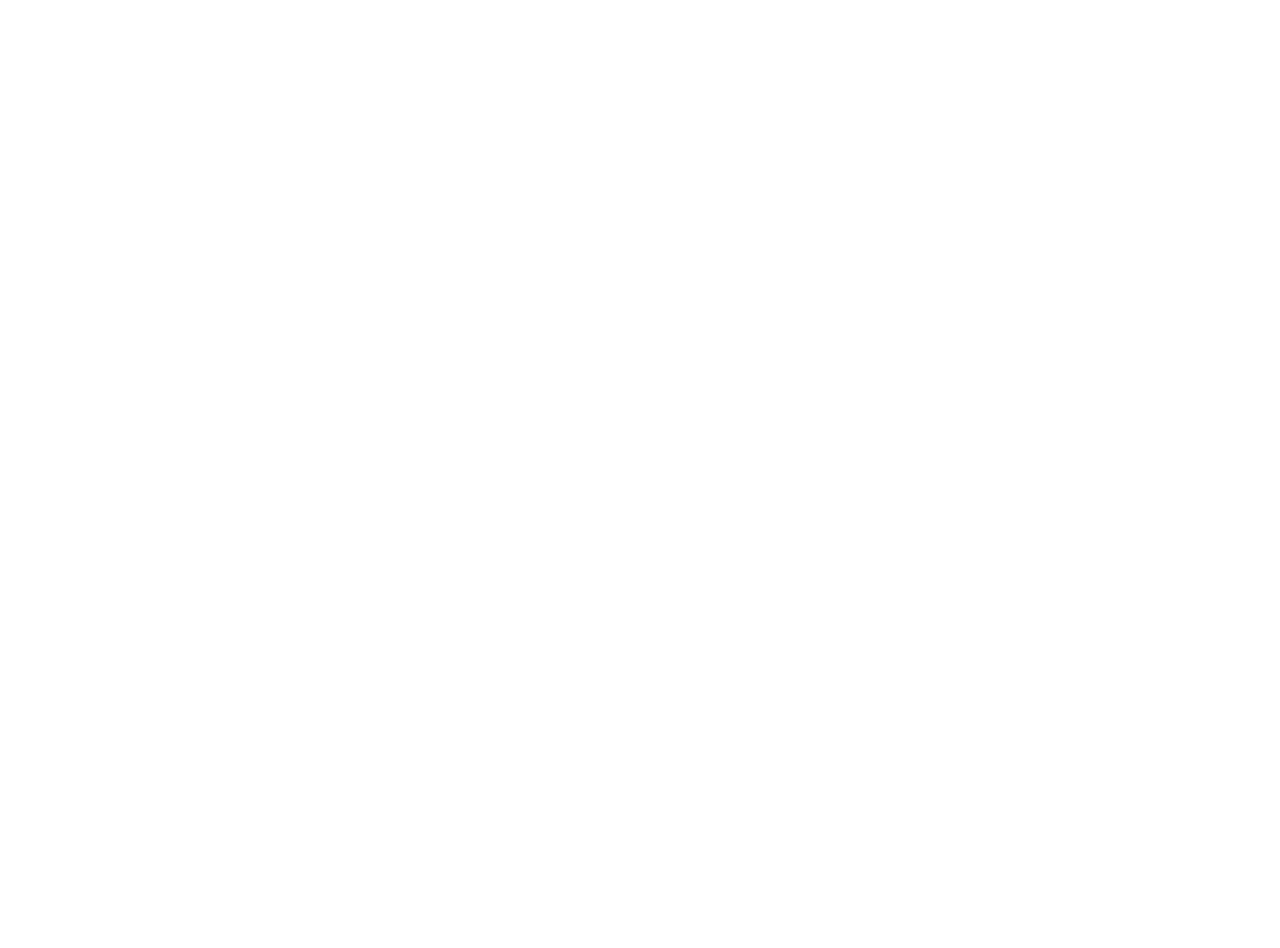
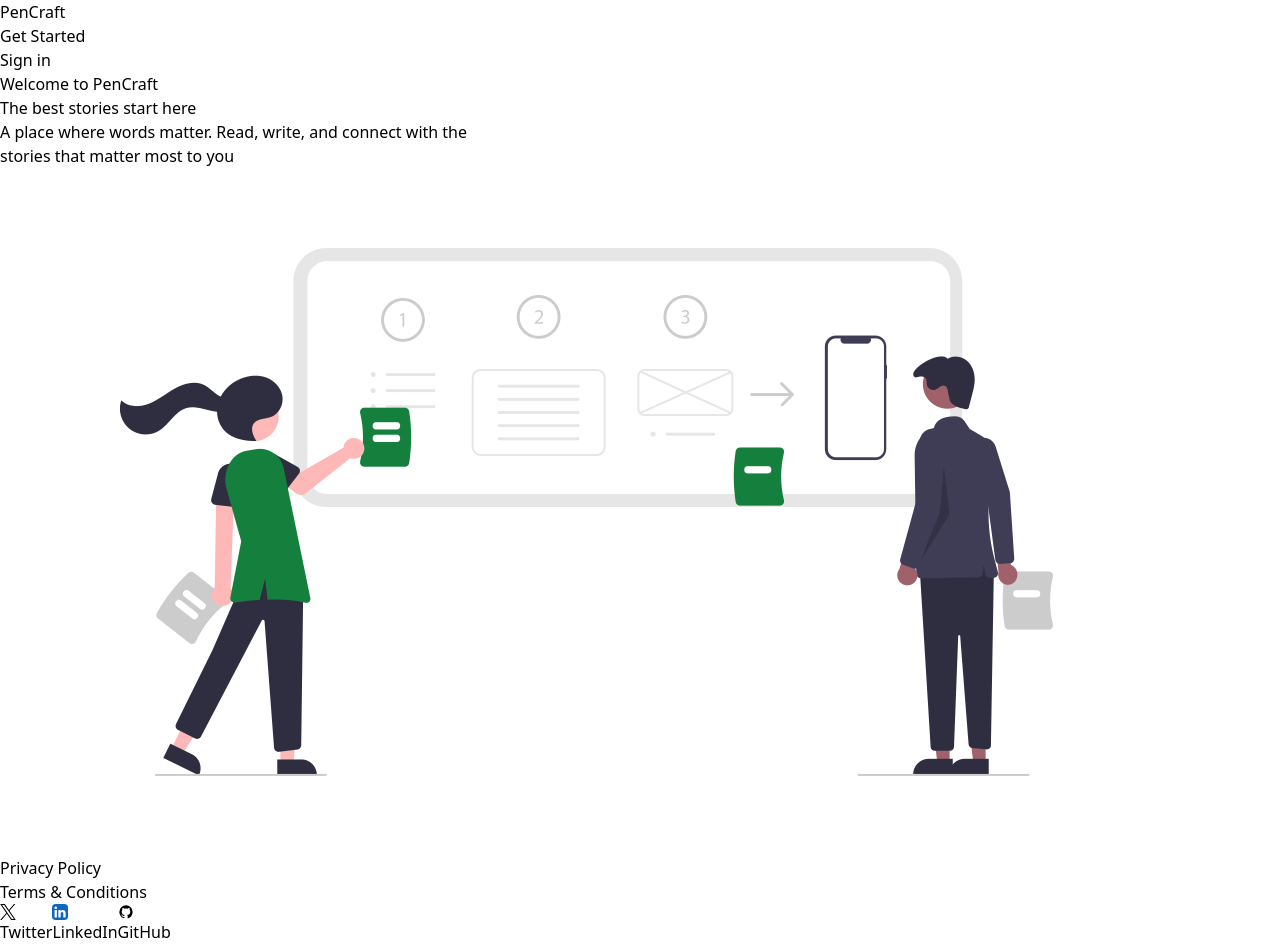
Before and after one commit to abedin-ashraf/PenCraft, a React (Vite) app in the folder frontend/: page / in a window 1280 px wide. Before the commit this address had no page. Shown: the top 948 px of the page. Before the commit the page ends 800 px from the top, so only its background shows below. Built offline with nearby package versions, Linux system fonts and the light colour scheme.

Commit message:
Done with Home

```diff
--- a/frontend/src/App.tsx
+++ b/frontend/src/App.tsx
@@ -5,6 +5,7 @@ import { Blog } from './pages/Blog';
 import { Blogs } from './pages/Blogs';
 import { Publish } from './pages/Publish';
 import { UserProfile } from './pages/UserProfile';
+import { Home } from './pages/Home';
 
 
 
@@ -15,6 +16,7 @@ function App() {
     <>
       <BrowserRouter>
         <Routes>
+          <Route path='/' element={<Home />} />
           <Route path='/signup' element={<Signup />} />
           <Route path='/signin' element={<Signin />} />
           <Route path='/blog/:id' element={<Blog />} />
--- /dev/null
+++ b/frontend/src/components/AppBarforHome.tsx
@@ -0,0 +1,30 @@
+import { Link } from "react-router-dom"
+
+
+
+export const AppbarforHome = () => {
+    return <div className="border-b relative">
+        <div className="flex justify-between items-center px-10 pt-4 pb-1">
+            <div>
+                <Link to={'/'}>
+                    <div className="mr-4 flex flex-col justify-center font-semibold cursor-pointer text-green-700">PenCraft</div>
+                </Link>
+
+
+            </div>
+            <div className="flex">
+                <div>
+                    <Link to={'/signup'}>
+                        <button type="button" className="text-white bg-slate-800 hover:bg-slate-900 focus:outline-none focus:ring-4 focus:ring-green-300 font-medium rounded-lg text-sm px-5 py-2.5 text-center me-2 mb-2">Get Started </button>
+                    </Link>
+                </div>
+                <div>
+                    <Link to={'/signin'}>
+                        <button type="button" className="text-black bg-slate-200 hover:bg-slate-300 focus:outline-none focus:ring-4 focus:ring-green-300 font-medium rounded-lg text-sm px-5 py-2.5 text-center me-2 mb-2">Sign in</button>
+                    </Link>
+                </div>
+            </div>
+
+        </div>
+    </div>
+}
--- a/frontend/src/components/Appbar.tsx
+++ b/frontend/src/components/Appbar.tsx
@@ -3,8 +3,8 @@ import { MenuBar } from "./MenuBar";
 import { Link } from "react-router-dom";
 
 export const Appbar = () => {
-    return <div className="border-b px-16 ">
-        <div className="flex justify-between px-10 pt-4 pb-1">
+    return <div className="border-b relative ">
+        <div className="flex justify-between items-center pt-4 pb-1">
             <div>
                 <Link to={'/blogs'}>
                     <div className="mr-4 flex flex-col justify-center font-semibold cursor-pointer text-green-700">PenCraft</div>
--- a/frontend/src/components/Auth.tsx
+++ b/frontend/src/components/Auth.tsx
@@ -29,37 +29,39 @@ export const Auth = ({ type }: { type: "signup" | "signin" }) => {
 
 
 
-    return <div className="h-screen flex justify-center flex-col">
+    return <div className="h-screen flex justify-center flex-col ">
         <div className="flex justify-center">
-            <div>
-                <div className="px-10">
-                    <div className="text-3xl font-bold">
+            <div className="border rounded p-4">
+                <div className="px-2 text-center">
+                    <div className="text-2xl font-bold">
                         {type === "signup" ? "Create an account" : "Have an account"}
                     </div>
-                    <div className="text-slate-500">
-                        {type === "signup" ? "Already have an account?" : "Don't have an account?"} <Link className="pl-2 underline" to={type === "signup" ? "/signin" : "/signup"}>{type === "signup" ? "Login" : "Sign up"}</Link>
-                    </div>
+                    <div className="text-slate-500 ">Enter your email below to {type === 'signup' ? 'signup' : 'signin'} for account</div>
                 </div>
                 <div className="pt-4">
-                    <LabelledInput visibiliy={type === "signin" ? "hidden" : "block"} label="Name" placeholder="Abedin Ashraf....." onChange={(e) => {
+                    <LabelledInput visibiliy={type === "signin" ? "hidden" : "block"} label="Name" placeholder="Your Name" onChange={(e) => {
                         setPostInputs(c => ({
                             ...c,
                             name: e.target.value
                         }))
                     }} />
-                    <LabelledInput label="Email" placeholder="nurulabedinashraf@gmail.com" onChange={(e) => {
+                    <LabelledInput label="Email" placeholder="Your Email" onChange={(e) => {
                         setPostInputs(c => ({
                             ...c,
                             email: e.target.value
                         }))
                     }} />
-                    <LabelledInput label="Password" placeholder="123456" type={"password"} onChange={(e) => {
+                    <LabelledInput label="Password" placeholder="********" type={"password"} onChange={(e) => {
                         setPostInputs(c => ({
                             ...c,
                             password: e.target.value
                         }))
                     }} />
                     <button onClick={sendRequest} type="button" className=" mt-8 w-full text-white bg-gray-800 hover:bg-gray-900 focus:outline-none focus:ring-4 focus:ring-gray-300 font-medium rounded-lg text-sm px-5 py-2.5 me-2 mb-2 dark:bg-gray-800 dark:hover:bg-gray-700 dark:focus:ring-gray-700 dark:border-gray-700">{type === "signup" ? "Sign up" : "Sign in"}</button>
+
+                    <div className="text-slate-500 text-center ">
+                        {type === "signup" ? "Already have an account?" : "Don't have an account?"} <Link className="pl-2 underline" to={type === "signup" ? "/signin" : "/signup"}>{type === "signup" ? "Sign in" : "Sign up"}</Link>
+                    </div>
                 </div>
             </div>
         </div>
--- a/frontend/src/pages/Home.tsx
+++ b/frontend/src/pages/Home.tsx
@@ -1,7 +1,50 @@
+import { AppbarforHome } from "../components/AppBarforHome"
+import { Link } from "react-router-dom"
 
 
 export const Home = () => {
-    return <div>
-        <img src="../assets/" alt="" />
+    return <div className="">
+        <AppbarforHome />
+        <div className="mt-20">
+            <div className="text-center">
+                <button className="rounded bg-slate-100 px-4 py-1 cursor-text">Welcome to PenCraft</button>
+                <div className="mt-4">
+                    <div className="text-4xl font-extrabold font-mono">The best stories start here</div>
+                </div>
+                <div className="text-xl text-slate-500 mt-3">
+                    <div>A place where words matter. Read, write, and connect with the</div>
+                    <div>stories that matter most to you</div>
+                </div>
+            </div>
+            <div className="flex justify-center">
+                <img className="size-2/5" src="../assets/undraw_Mobile_wireframe_re_jxui.png" alt="" />
+            </div>
+        </div>
+
+        <div className="fixed bottom-3 left-8 right-8">
+            <div>
+                <div className="flex justify-between items-center">
+                    <div>
+                        <div className="flex justify-center font-medium text-slate-700">
+                            <div className="mr-4">Privacy Policy</div>
+                            <div>Terms & Conditions</div>
+                        </div>
+                    </div>
+                    <div className="flex">
+                        <Link to={'https://twitter.com/abedin_ashraf07'}>
+                            <button type="button" className="flex items-center text-black bg-slate-200 hover:bg-slate-300 focus:outline-none focus:ring-4 focus:ring-green-300 font-medium rounded-lg text-sm px-5 py-2.5 text-center me-2 mb-2"><svg className="mr-1" xmlns="http://www.w3.org/2000/svg" width="1em" height="1em" viewBox="0 0 128 128"><path d="M75.916 54.2L122.542 0h-11.05L71.008 47.06L38.672 0H1.376l48.898 71.164L1.376 128h11.05L55.18 78.303L89.328 128h37.296L75.913 54.2ZM60.782 71.79l-4.955-7.086l-39.42-56.386h16.972L65.19 53.824l4.954 7.086l41.353 59.15h-16.97L60.782 71.793Z" /></svg>Twitter</button>
+                        </Link>
+                        <Link to={'https://www.linkedin.com/in/abedin-ashraf/'}>
+                            <button type="button" className="flex items-center text-black bg-slate-200 hover:bg-slate-300 focus:outline-none focus:ring-4 focus:ring-green-300 font-medium rounded-lg text-sm px-5 py-2.5 text-center me-2 mb-2"><svg className="mr-1" xmlns="http://www.w3.org/2000/svg" width="1em" height="1em" viewBox="0 0 256 256"><g fill="none"><rect width="256" height="256" fill="#fff" rx="60" /><rect width="256" height="256" fill="#0a66c2" rx="60" /><path fill="#fff" d="M184.715 217.685h29.27a4 4 0 0 0 4-3.999l.015-61.842c0-32.323-6.965-57.168-44.738-57.168c-14.359-.534-27.9 6.868-35.207 19.228a.32.32 0 0 1-.595-.161V101.66a4 4 0 0 0-4-4h-27.777a4 4 0 0 0-4 4v112.02a4 4 0 0 0 4 4h29.268a4 4 0 0 0 4-4v-55.373c0-15.657 2.97-30.82 22.381-30.82c19.135 0 19.383 17.916 19.383 31.834v54.364a4 4 0 0 0 4 4M38 59.628c0 11.864 9.767 21.626 21.632 21.626c11.862-.001 21.623-9.769 21.623-21.631C81.253 47.761 71.491 38 59.628 38C47.762 38 38 47.763 38 59.627m6.959 158.058h29.307a4 4 0 0 0 4-4V101.66a4 4 0 0 0-4-4H44.959a4 4 0 0 0-4 4v112.025a4 4 0 0 0 4 4" /></g></svg>LinkedIn</button>
+                        </Link>
+                        <Link to={'https://github.com/abedin-ashraf'}>
+                            <button type="button" className="flex  items-center text-black bg-slate-200 hover:bg-slate-300 focus:outline-none focus:ring-4 focus:ring-green-300 font-medium rounded-lg text-sm px-5 py-2.5 text-center me-2 mb-2"><svg className="mr-1" xmlns="http://www.w3.org/2000/svg" width="1em" height="1em" viewBox="0 0 24 24"><path fill="currentColor" d="M12 2A10 10 0 0 0 2 12c0 4.42 2.87 8.17 6.84 9.5c.5.08.66-.23.66-.5v-1.69c-2.77.6-3.36-1.34-3.36-1.34c-.46-1.16-1.11-1.47-1.11-1.47c-.91-.62.07-.6.07-.6c1 .07 1.53 1.03 1.53 1.03c.87 1.52 2.34 1.07 2.91.83c.09-.65.35-1.09.63-1.34c-2.22-.25-4.55-1.11-4.55-4.92c0-1.11.38-2 1.03-2.71c-.1-.25-.45-1.29.1-2.64c0 0 .84-.27 2.75 1.02c.79-.22 1.65-.33 2.5-.33c.85 0 1.71.11 2.5.33c1.91-1.29 2.75-1.02 2.75-1.02c.55 1.35.2 2.39.1 2.64c.65.71 1.03 1.6 1.03 2.71c0 3.82-2.34 4.66-4.57 4.91c.36.31.69.92.69 1.85V21c0 .27.16.59.67.5C19.14 20.16 22 16.42 22 12A10 10 0 0 0 12 2" /></svg>GitHub</button>
+                        </Link>
+                    </div>
+                </div>
+                <div className="text-center text-slate-400">Copyright @abedin-ashraf</div>
+            </div>
+        </div>
+
     </div>
 }
```
